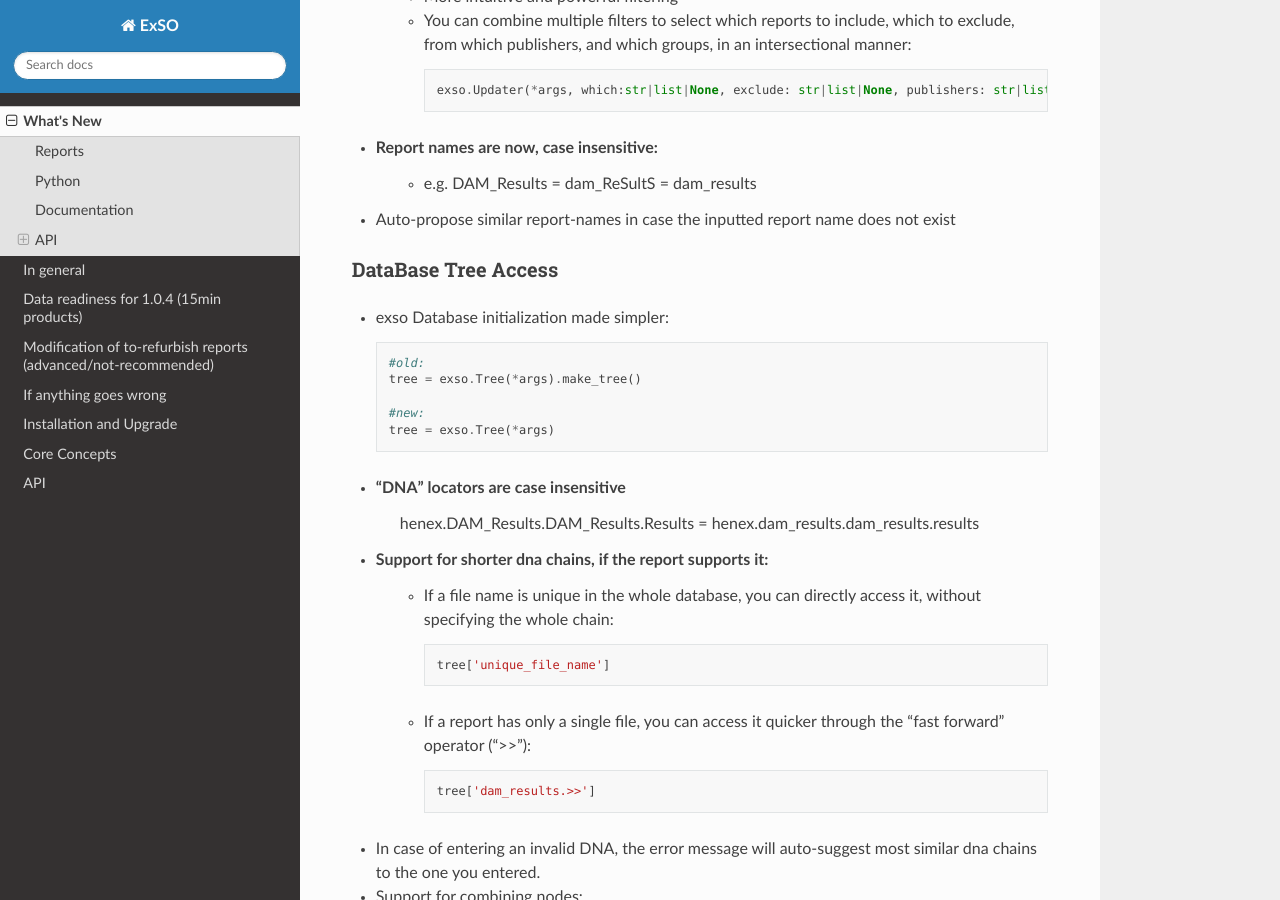
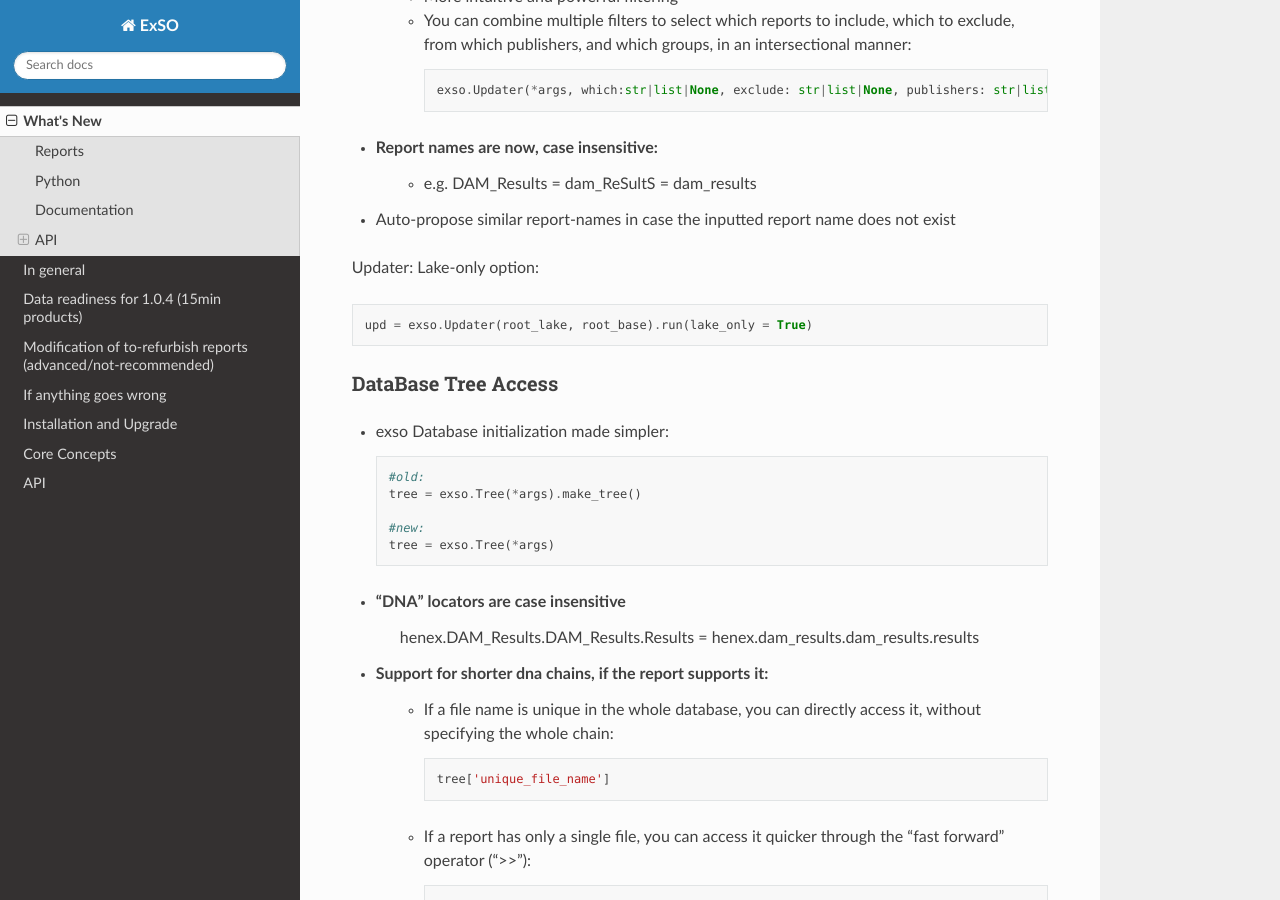
Before and after one commit to ThanosGkou/exso, a Sphinx documentation site: the page built from docs/source/whats_new.rst, in a window 1280 px wide and 900 px high, scrolled down 906 px. Built offline with Sphinx 7.4.7 and the Read the Docs theme 3.1.0, drawn with Linux system fonts in a browser that asks for light colours.

Commit message:
document lake_only = True option

```diff
--- a/docs/source/whats_new.rst
+++ b/docs/source/whats_new.rst
@@ -42,6 +42,10 @@ General Usage
 * Report names are now, case insensitive:
     * e.g. DAM_Results = dam_ReSultS = dam_results
 * Auto-propose similar report-names in case the inputted report name does not exist
+
+Updater: Lake-only option::
+
+        upd = exso.Updater(root_lake, root_base).run(lake_only = True)
 
 
 DataBase Tree Access
```
